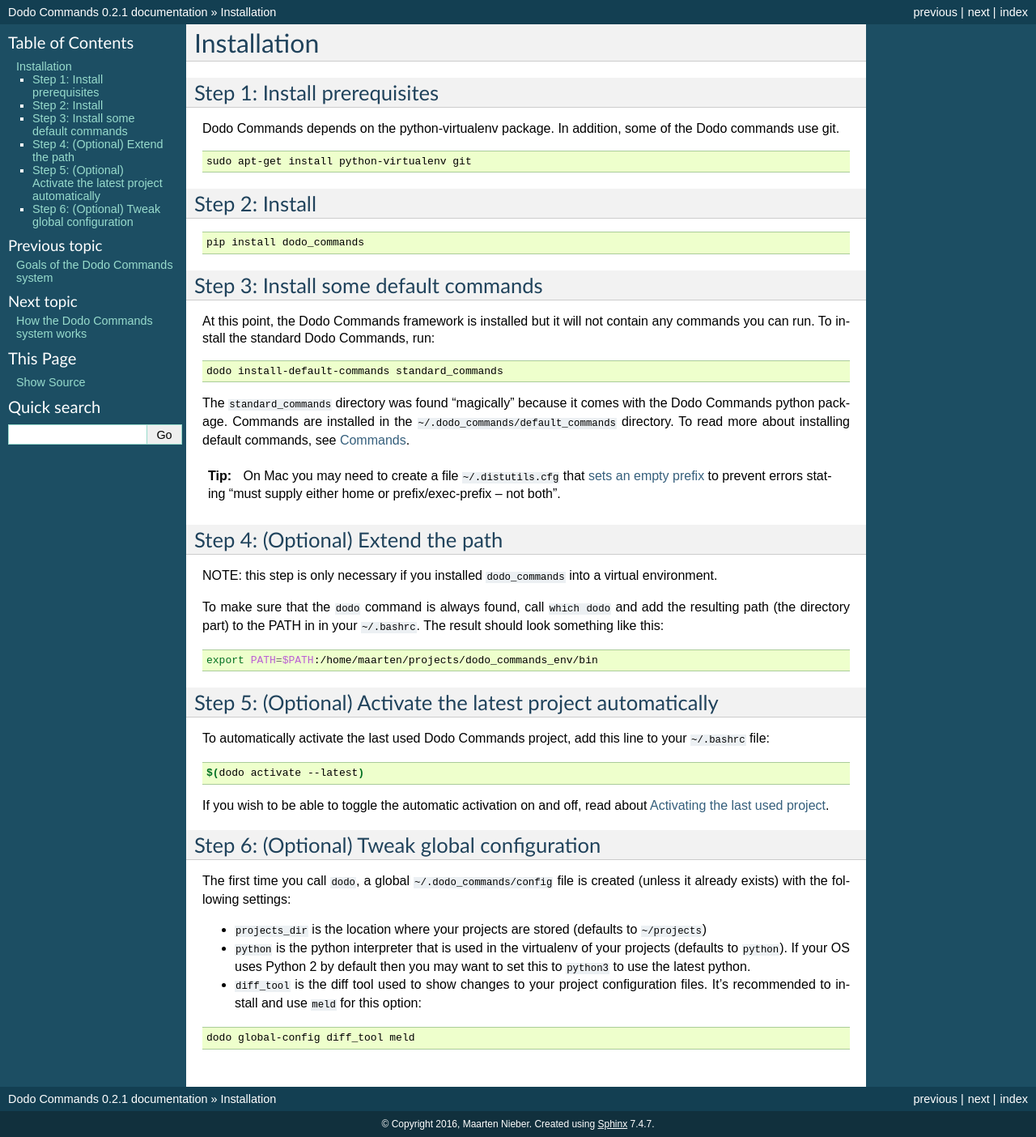
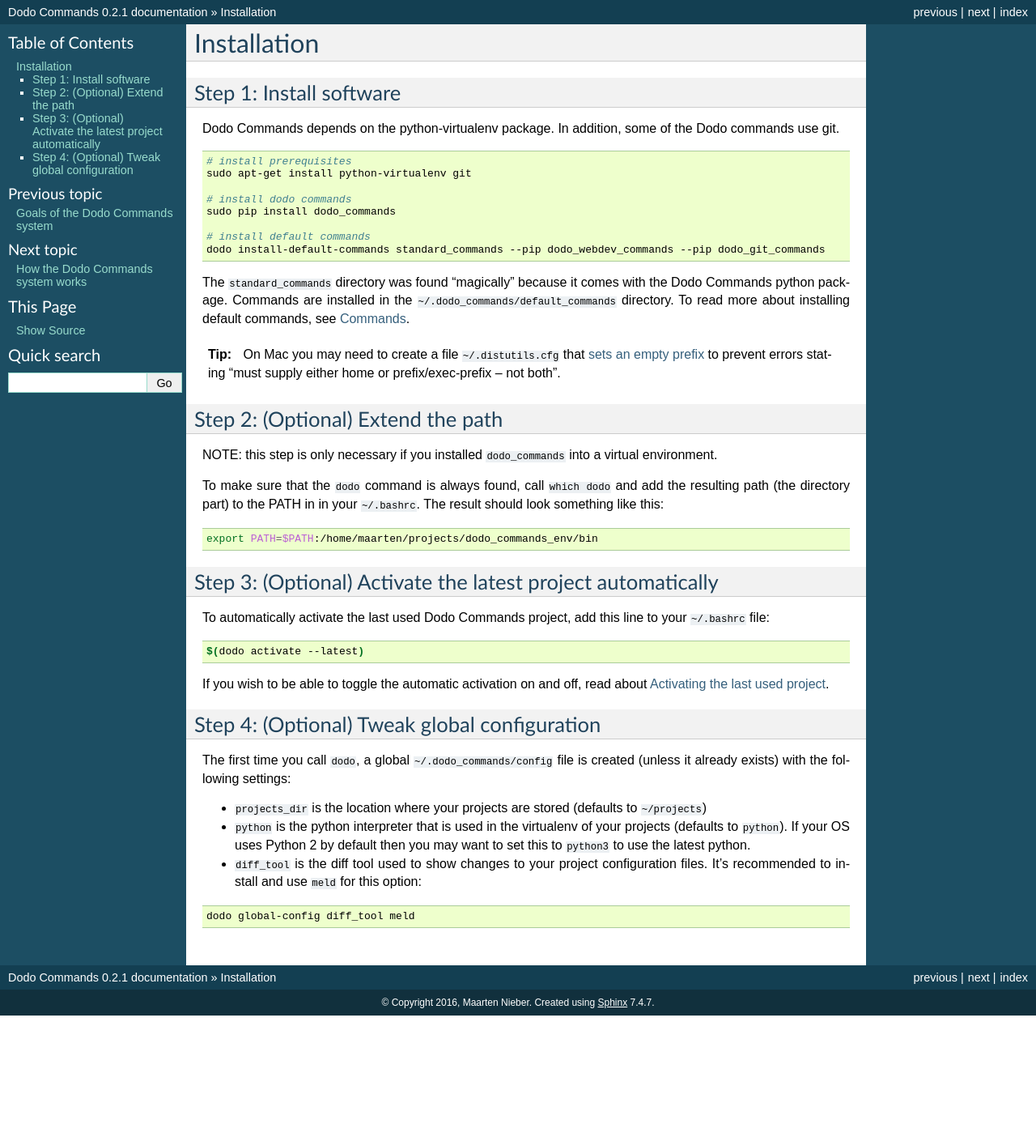
Before and after one commit to mnieber/dodo-commands, a Sphinx documentation site: the page built from doc/installation.rst, in a window 1280 px wide. Shown: the whole page at 81% size. Built offline with Sphinx 7.4.7, drawn with Linux system fonts in a browser that asks for light colours; after the commit the page ends 1254 px from its top, so only the background shows below that.

Commit message:
Update documentation

```diff
--- a/doc/commands.rst
+++ b/doc/commands.rst
@@ -22,7 +22,7 @@
     # ``my_commands`` package
     dodo install-default-commands --pip my_commands
 
-All search paths for commands are specified by the ``${/ROOT/command_path}`` setting in config.yaml:
+The search path for commands is determined by the ``${/ROOT/command_path}`` setting in config.yaml:
 
 .. code-block:: yaml
 
@@ -47,7 +47,7 @@
         - - ${/ROOT/src_dir}
           - special_commands
 
-In this example, the final command_path contains ``~/projects/FooBar/src/special_commands``, ``~/projects/FooBar/dodo_commands/default_commands/standard_commands`` and ``~/projects/FooBar/dodo_commands/default_commands/mycommands``.
+In this case, the final command_path contains ``~/projects/FooBar/src/special_commands``, ``~/projects/FooBar/dodo_commands/default_commands/standard_commands`` and ``~/projects/FooBar/dodo_commands/default_commands/mycommands``.
 
 Use ``${/ROOT/command_path_exclude}`` to exclude certain paths from the command path:
 
--- a/doc/configuration.rst
+++ b/doc/configuration.rst
@@ -2,7 +2,7 @@
 Configuration files
 *******************
 
-Once you have activated a project such as FooBar with :code:`$(dodo activate FooBar)`, you will continue to work with that project's configuration file and set of command scripts. This chapter explains how to store values in the configuration file and use them in a command script.
+Activating a project such as FooBar with :code:`$(dodo activate FooBar)` implies that this project's configuration file is used for any command that you execute. This chapter explains how to store values in the configuration file and use them in a command script.
 
 
 Configuration files
--- a/doc/dodo-command.rst
+++ b/doc/dodo-command.rst
@@ -18,9 +18,9 @@
 
 #. the :code:`--confirm` flag changes the behaviour of :code:`runcmd` so that it prints a command line and asks for confirmation before executing the command.
 
-Because the ``DodoCommand`` class implements :code:`add_arguments` and :code:`handle`, subclasses of ``DodoCommand`` must now implement :code:`add_arguments_imp` and :code:`handle_imp` instead.
+Because the ``DodoCommand`` class implements :code:`add_arguments` and :code:`handle`, subclasses of ``DodoCommand`` must implement :code:`add_arguments_imp` and :code:`handle_imp` if they wish to customize the commands' argument or ``handle`` function.
 
-Note that since command scripts are written in Python, it's not guaranteed that all operations are confirmed or echoed to the screen. Command scripts that do not completely honor the ``--confirm`` and ``--echo`` flags should be marked with ``safe = False``, as shown in the example below. Unsafe commands will not run with the --echo flag, and will pause with a warning when run with the --confirm flag.
+Note that since command scripts are written in Python, the script may choose to perform any operation without explicitly asking your permission. In other words, it may choose to ignore the --confirm and --echo options. This sitation should of course be avoided. However, if a Command script does not completely honor the ``--confirm`` and ``--echo`` flags, it should be marked with ``safe = False``, as shown in the example below. Unsafe commands will not run with the --echo flag, and will pause with a warning when run with the --confirm flag.
 
 .. code-block:: python
 
--- a/doc/installation.rst
+++ b/doc/installation.rst
@@ -4,33 +4,21 @@
 Installation
 ************
 
-Step 1: Install prerequisites
-==========================================
+Step 1: Install software
+========================
 
-Dodo Commands depends on the python-virtualenv package.
-In addition, some of the Dodo commands use git.
+Dodo Commands depends on the python-virtualenv package. In addition, some of the Dodo commands use git.
 
 .. code-block:: bash
 
+    # install prerequisites
     sudo apt-get install python-virtualenv git
 
+    # install dodo commands
+    sudo pip install dodo_commands
 
-Step 2: Install
-===============
-
-.. code-block:: bash
-
-    pip install dodo_commands
-
-
-Step 3: Install some default commands
-=====================================
-
-At this point, the Dodo Commands framework is installed but it will not contain any commands you can run. To install the standard Dodo Commands, run:
-
-.. code-block:: bash
-
-    dodo install-default-commands standard_commands
+    # install default commands
+    dodo install-default-commands standard_commands --pip dodo_webdev_commands --pip dodo_git_commands
 
 The :code:`standard_commands` directory was found "magically" because it comes with the Dodo Commands python package. Commands are installed in the ``~/.dodo_commands/default_commands`` directory. To read more about installing default commands, see :ref:`commands`.
 
@@ -38,23 +26,19 @@
 
    On Mac you may need to create a file ``~/.distutils.cfg`` that `sets an empty prefix <http://stackoverflow.com/a/24357384/301034>`_ to prevent errors stating "must supply either home or prefix/exec-prefix -- not both".
 
-
-Step 4: (Optional) Extend the path
+Step 2: (Optional) Extend the path
 ==================================
 
 NOTE: this step is only necessary if you installed :code:`dodo_commands`
 into a virtual environment.
 
-To make sure that the :code:`dodo` command is always found,
-call :code:`which dodo` and add the resulting path (the directory part) to the PATH in
-in your :code:`~/.bashrc`. The result should look something like this:
+To make sure that the :code:`dodo` command is always found, call :code:`which dodo` and add the resulting path (the directory part) to the PATH in in your :code:`~/.bashrc`. The result should look something like this:
 
 .. code-block:: bash
 
     export PATH=$PATH:/home/maarten/projects/dodo_commands_env/bin
 
-
-Step 5: (Optional) Activate the latest project automatically
+Step 3: (Optional) Activate the latest project automatically
 ============================================================
 
 To automatically activate the last used Dodo Commands project, add this line to your :code:`~/.bashrc` file:
@@ -65,7 +49,7 @@
 
 If you wish to be able to toggle the automatic activation on and off, read about :ref:`autostart`.
 
-Step 6: (Optional) Tweak global configuration
+Step 4: (Optional) Tweak global configuration
 =============================================
 
 The first time you call :code:`dodo`, a global :code:`~/.dodo_commands/config` file is created (unless it already exists) with the following settings:
```
